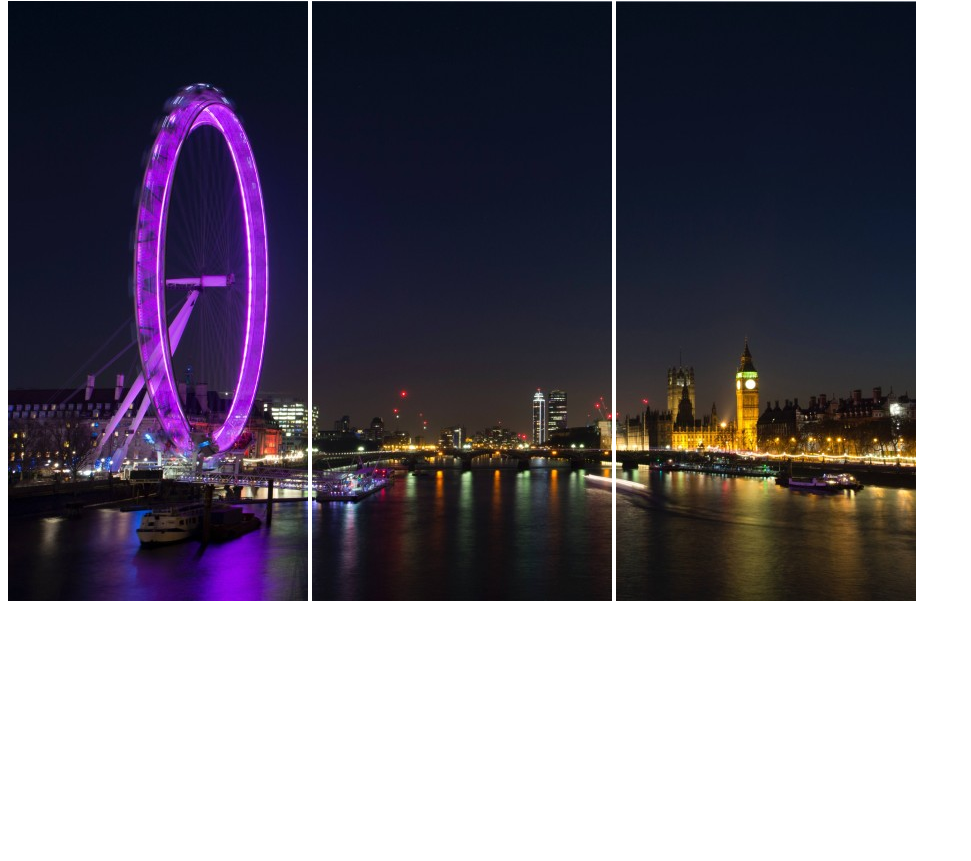
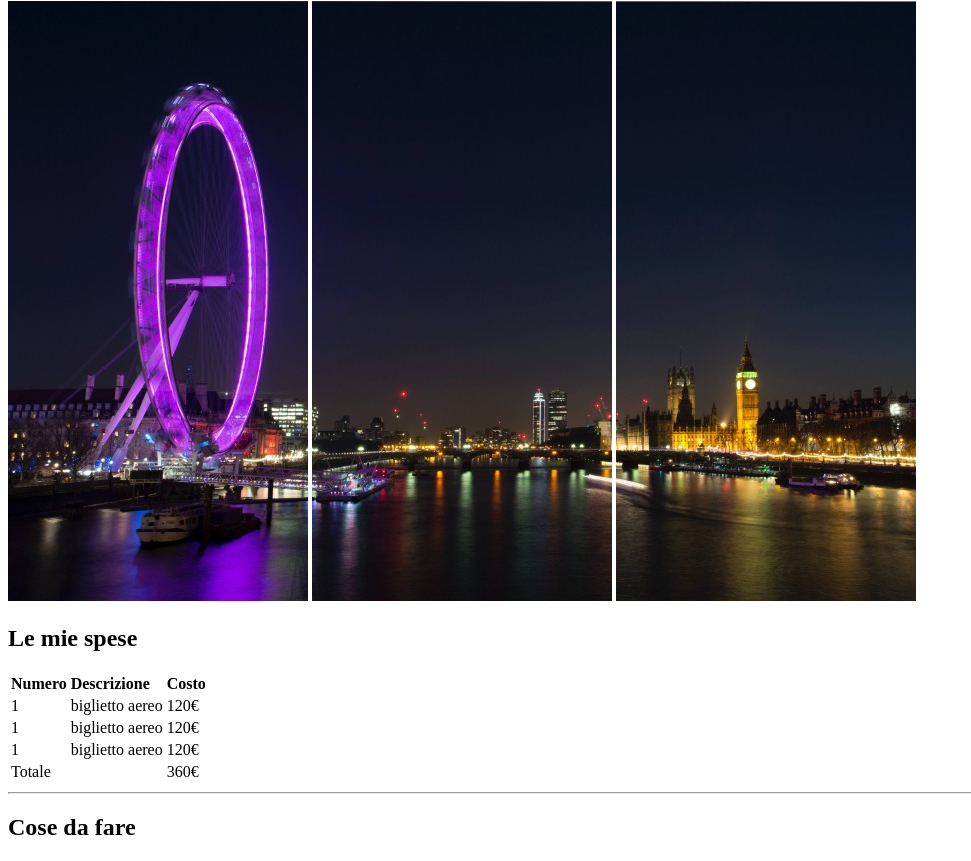
Before and after one commit to FernandoDerentiis/html-london-trip, a plain HTML site: page index.htm in a window 1280 px wide. Shown: the part 79-940 px from the top of the page, without its empty margins (0-971 px from the left). Before the commit the page ends 800 px from the top, so only its background shows below. Drawn offline with Linux system fonts and the light colour scheme.

Commit message:
feat:fine tabella

```diff
--- a/index.htm
+++ b/index.htm
@@ -18,7 +18,71 @@
     </head>
 
     <!-- inizio main -->
-    <main></main>
+    <main>
+        <h2>Le mie spese</h2>
+
+        <!-- tabella -->
+
+        <!--inizio tabella-->
+      <div>
+        <table>
+          <thead>
+            <tr>
+              <td><strong>Numero</strong></td>
+              <td><strong>Descrizione</strong></td>
+              <td><strong>Costo</strong></td>
+            </tr>
+          </thead>
+
+          <tbody>
+            <!--prima riga-->
+            <tr>
+              <td>1</td>
+              <td>biglietto aereo</td>
+              <td>120€</td>
+            </tr>
+
+            <tr>
+              <!--seconda riga-->
+              <td>1</td>
+              <td>biglietto aereo</td>
+              <td>120€</td>
+            </tr>
+            <tr>
+              <!--terza riga-->
+              <td>1</td>
+              <td>biglietto aereo</td>
+              <td>120€</td>
+            </tr>
+          </tbody>
+          <!--foot tabella-->
+          <tfoot>
+            <tr>
+              <td>Totale</td>
+              <td></td>
+              <td>360€</td>
+            </tr>
+          </tfoot>
+        </table>
+      </div>
+      <!--fine tabella-->
+
+
+      <hr />
+
+      <!--inizio lista puntata-->
+      <div>
+        <h2>Cose da fare</h2>
+
+
+
+
+    </main>
+
+
+
+
+
     <footer></footer>
   </body>
 </html>
```
